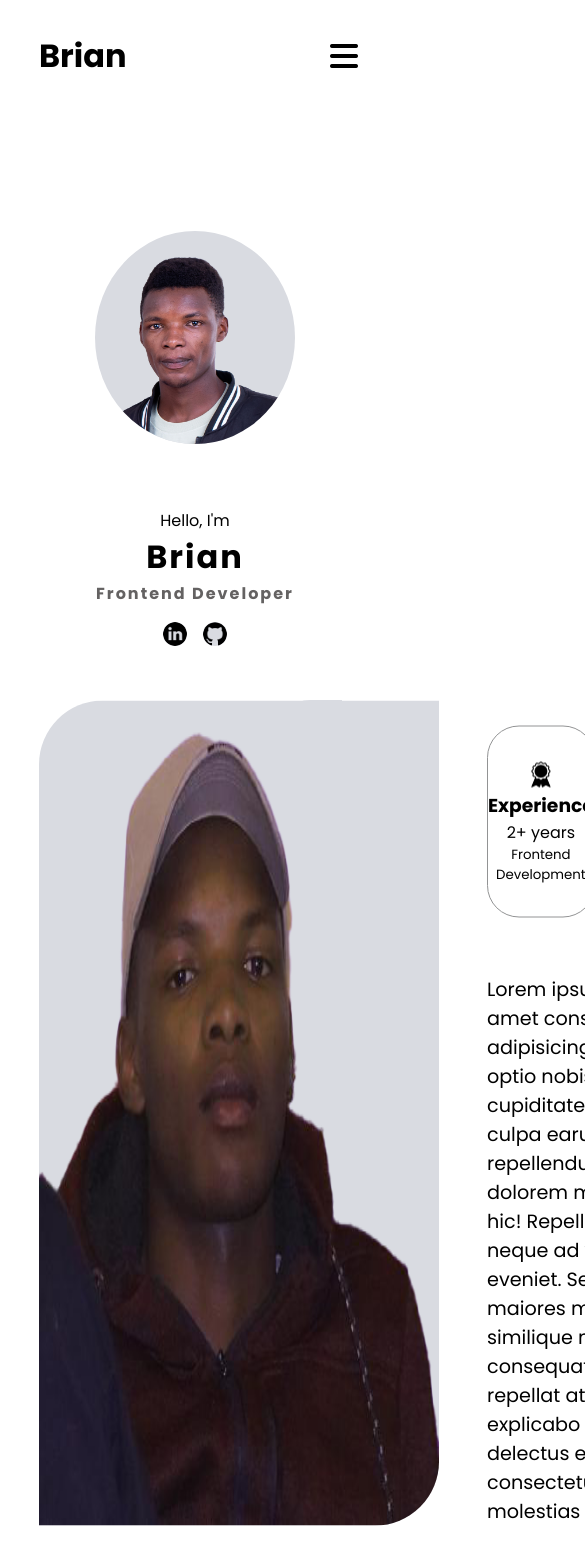
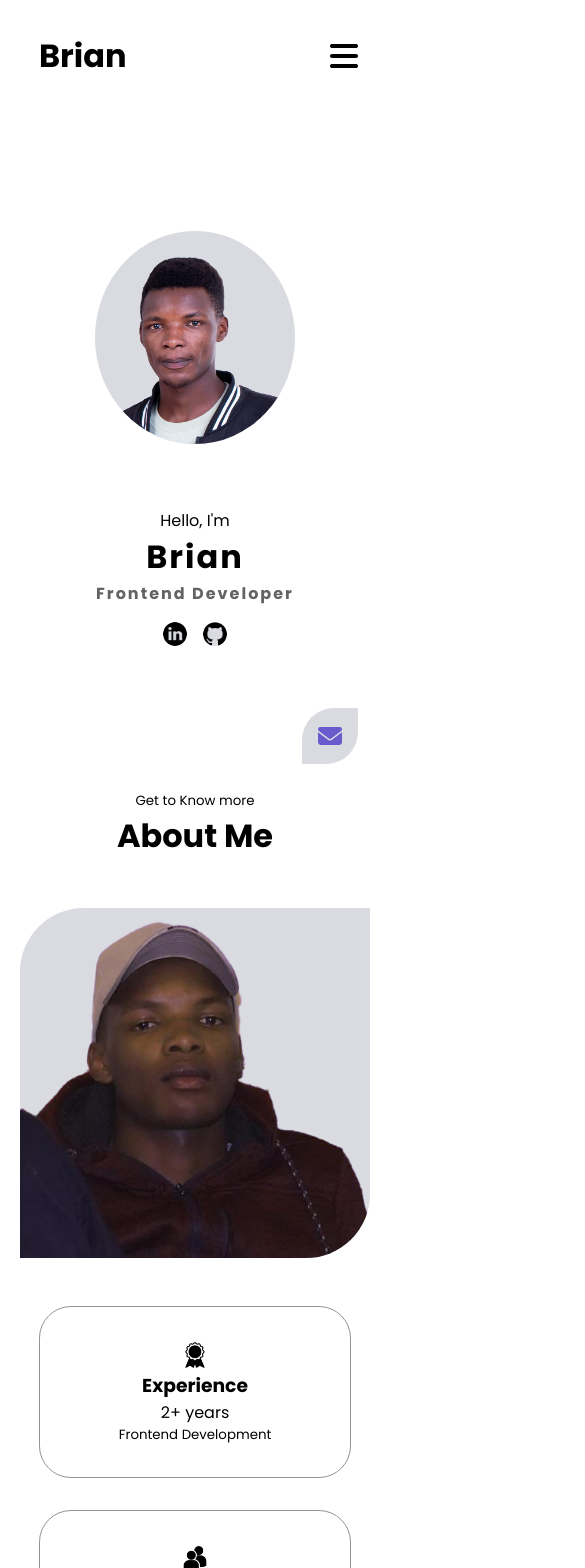
Before and after one commit to cobrianz/React-portifolio, a React (Create React App) app: page / in a window 390 px wide. Shown: the top 1568 px of the page, 585 px wide, since content can reach past the window. Before the commit the page ends 1526 px from the top, so only its background shows below. Built offline with nearby package versions, Linux system fonts and the light colour scheme.

Commit message:
first commit

```diff
--- a/src/components/about/about.css
+++ b/src/components/about/about.css
@@ -1,13 +1,13 @@
 .about {
-    height: 60vh;
+    display: flex;
+    align-items: center;
+    justify-content: center;
+    flex-direction: column;
+    gap: 3rem;
 }
 
 .about__main-details {
     width: 100%;
-    top: 50%;
-    left: 50%;
-    position: relative;
-    transform: translate(-50%, -50%);
     display: flex;
     gap: 3rem;
 
@@ -48,3 +48,27 @@
     text-align: left;
     margin-top: 2rem;
 }
+
+@media screen and (max-width: 1200px){
+    .about__main-details {
+        flex-direction: column;
+        align-items: center;
+        justify-content: center;
+    }
+}
+
+@media screen and (max-width: 800px){
+
+    .about__main-details > img {
+        width: 350px;
+        border-radius: 4rem 0;
+        background: #d9dbe1;
+    }
+    .about_detail {
+        flex-direction: column;
+    }
+
+    .about_detail > span {
+        width: 100%;
+    }
+}
--- a/src/components/hero/hero.css
+++ b/src/components/hero/hero.css
@@ -79,6 +79,7 @@
     border-radius: 2rem 0;
     transition: all 300ms ease-in-out;
     color: #6a5acd;
+    z-index: 99;
 }
 
 .fa-envelope:hover {
@@ -93,8 +94,9 @@
         flex-direction: column;
     }
 
-    .hero img {
-        margin-bottom: 3rem;
+    .fa-envelope{
+        font-size: 1.5rem;
+        right: 2rem;
     }
 }
 
@@ -117,4 +119,6 @@
     .hero__detail span:nth-child(3) {
         font-size: 1rem;
     }
+
+
 }
```
